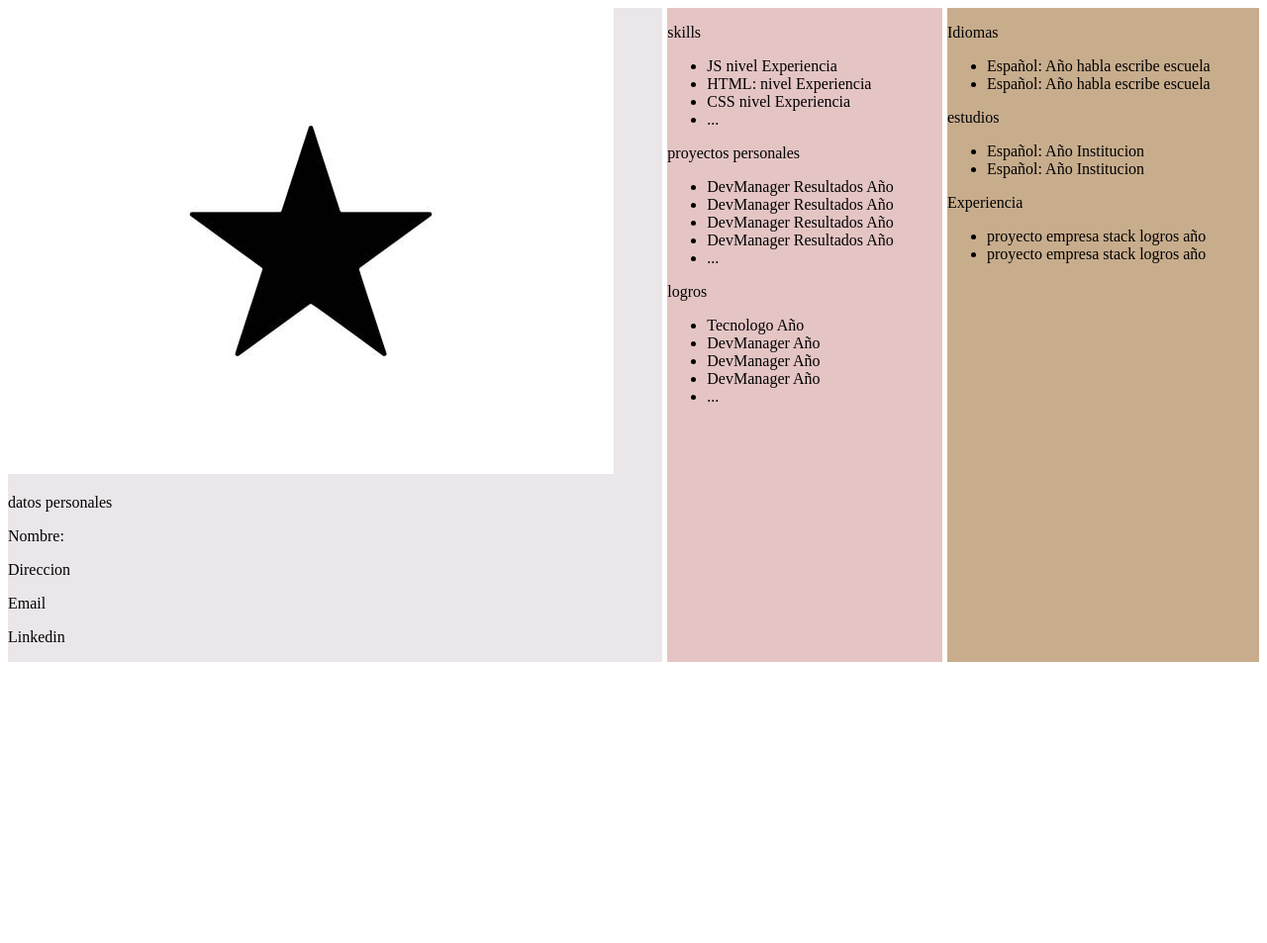
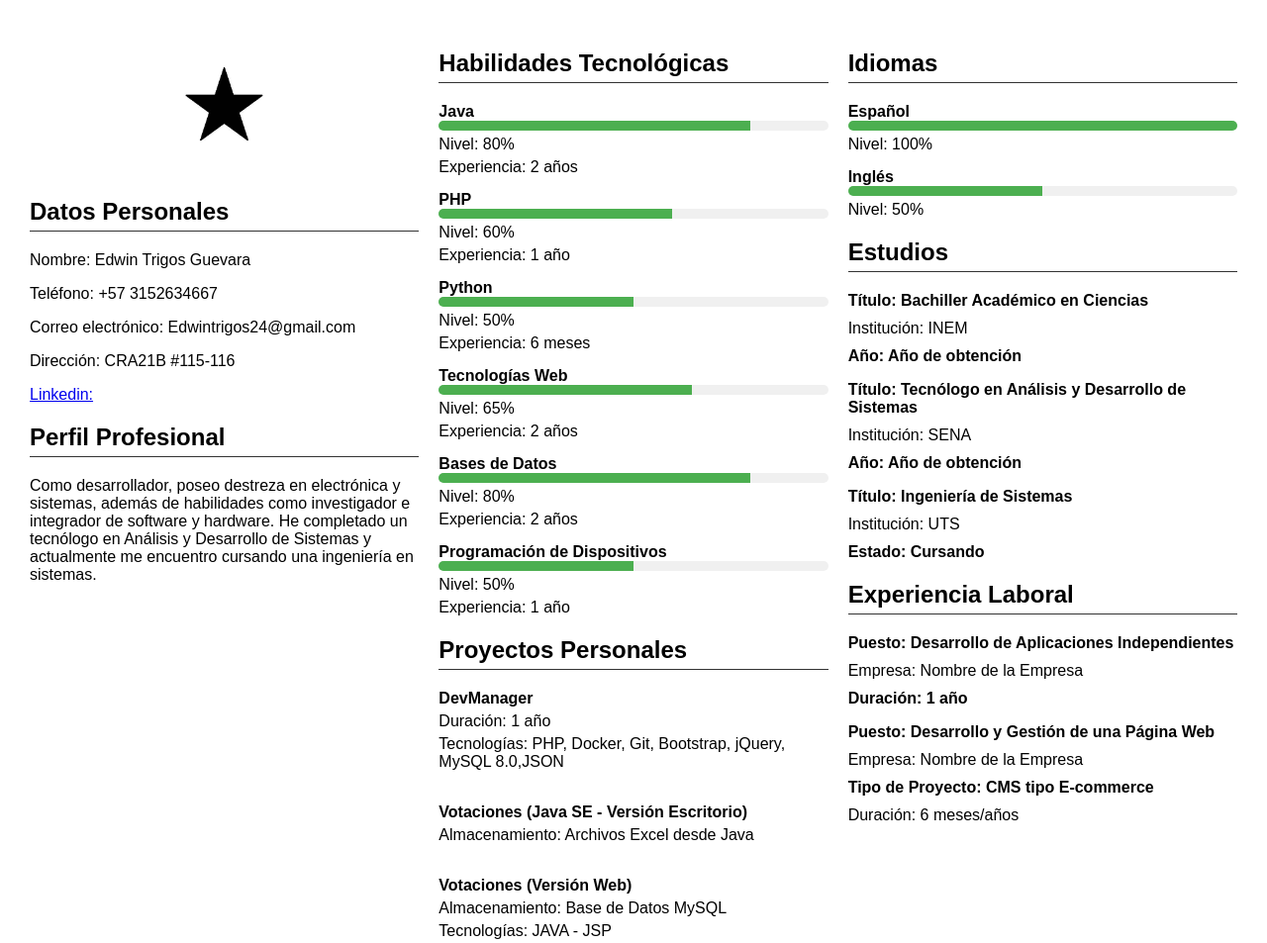
Before and after one commit to Ewin24/curriculum, a plain HTML site: page index.html in a window 1280 px wide. Shown: the whole page at 99% size. Before the commit the page ends 800 px from the top, so only its background shows below. Drawn offline with Linux system fonts and the light colour scheme.

Commit message:
Add files via upload

```diff
--- a/css/styles.css
+++ b/css/styles.css
@@ -1,23 +1,174 @@
-.container {
-    display: grid;
-    gap: 5px;
-    grid-template-columns: 25%, 25%, 25%, ;
+  @import url('https://fonts.googleapis.com/css2?family=Poppins:wght@300&display=swap');
+
+
+  body {
+      font-family: 'Poppins', sans-serif;
+  }
+
+  body {
+      font-family: Arial, sans-serif;
+      margin: 0;
+      padding: 0;
+  }
+
+  .container {
+      display: flex;
+      justify-content: space-between;
+      margin: 20px;
+  }
+
+  .columna1,
+  .columna2,
+  .columna3 {
+      flex: 1;
+      margin: 10px;
+  }
+
+  .foto-redonda {
+      border-radius: 50%;
+      overflow: hidden;
+      width: 150px;
+      height: 150px;
+      margin: 0 auto;
+  }
+
+  .foto-redonda img {
+      width: 100%;
+      height: 100%;
+      object-fit: cover;
+  }
+
+  .datos-personales,
+  .perfil-profesional,
+  .habilidades,
+  .proyectos-personales,
+  .idiomas,
+  .estudios,
+  .experiencia {
+      margin-bottom: 20px;
+  }
+
+  h2 {
+      border-bottom: 1px solid #333;
+      padding-bottom: 5px;
+  }
+
+  ul {
+      list-style: none;
+      padding: 0;
+  }
+
+  ul li {
+      margin-bottom: 5px;
+  }
+
+
+  .habilidades li {
+      margin-bottom: 15px;
+  }
+
+  .habilidad-nombre {
+      font-weight: bold;
+  }
+
+  .progreso {
+      background-color: #f0f0f0;
+      border-radius: 5px;
+      height: 10px;
+      overflow: hidden;
+  }
+
+  .barra-progreso {
+      height: 100%;
+      background-color: #4CAF50;
+  }
+
+  .habilidad-nivel,
+  .habilidad-experiencia {
+      display: block;
+      margin-top: 5px;
+  }
+
+
+  /* PROYECTOS */
+
+  .proyectos-personales ul {
+      list-style: none;
+      padding: 0;
+  }
+
+  .proyectos-personales li {
+      margin-bottom: 15px;
+  }
+
+  .proyecto-nombre {
+      font-weight: bold;
+  }
+
+  .proyecto-duracion,
+  .proyecto-almacenamiento,
+  .proyecto-tecnologias {
+      display: block;
+      margin-top: 5px;
+  }
+
+  /* ESTUDIOS */
+
+
+  .estudios ul {
+      list-style: none;
+      padding: 0;
+  }
+
+  .estudios li {
+      margin-bottom: 10px;
+  }
+
+  .estudios li:nth-child(odd) {
+      font-weight: bold;
+  }
+
+  .estudios li:nth-child(3),
+  .estudios li:nth-child(6) {
+      margin-bottom: 15px;
+  }
+
+  /* IDIOMAS */
+
+
+  .idiomas ul {
+      list-style: none;
+      padding: 0;
+  }
+
+  .idiomas li {
+      margin-bottom: 15px;
+  }
+
+  .idioma-nombre {
+      font-weight: bold;
+  }
+
+  .idioma-nivel {
+      display: block;
+      margin-top: 5px;
+  }
+
+  /* EXPERIENCIA */
+
+.experiencia ul {
+    list-style: none;
+    padding: 0;
 }
 
-.col1 {
-    background-color: #ebe6ea;
-    grid-column-start: 1;
-    grid-column-end: 1;
+.experiencia li {
+    margin-bottom: 10px;
 }
 
-.col2 {
-    background-color: #e4c5c4;
-    grid-column-start: 2;
-    grid-column-end: 2;
+.experiencia li:nth-child(odd) {
+    font-weight: bold;
 }
 
-.col3 {
-    background-color: #c8ad8d;
-    grid-column-start: 3;
-    grid-column-end: 3;
+.experiencia li:last-child {
+    margin-bottom: 15px;
 }
--- a/index.html
+++ b/index.html
@@ -10,165 +10,161 @@
 
 <body>
     <div class="container">
-        <div class="col1">
-            <div>
-                <div>
-                    <img src="images/istockphoto-1295967422-612x612.jpg" class="img-fluid rounded-top" alt="">
+        <div class="columna1">
+            <div class="foto-redonda">
+                <img src="images/istockphoto-1295967422-612x612.jpg" alt="Foto de perfil">
             </div>
-                <div>
-                    <p class="h4">datos personales</p>
-                    <p class="h4">Nombre: </p>
-                    <p class="h4">Direccion</p>
-                    <p class="h4">Email</p>
-                    <p class="h4">Linkedin</p>
+            <div class="datos-personales">
+                <h2>Datos Personales</h2>
+                <p>Nombre: Edwin Trigos Guevara</p>
+                <p>Teléfono: +57 3152634667</p>
+                <p>Correo electrónico: Edwintrigos24@gmail.com</p>
+                <p>Dirección: CRA21B #115-116</p>
+                <a href="www.linkedin.com/in/edwintrigosguevara">
+                    <p>Linkedin: </p>
+                </a>
+            </div>
+            <div class="perfil-profesional">
+                <h2>Perfil Profesional</h2>
+                <p>Como desarrollador, poseo destreza en electrónica y sistemas, además de habilidades como investigador
+                    e integrador de software y hardware. He completado un tecnólogo en Análisis y Desarrollo de Sistemas
+                    y actualmente me encuentro cursando una ingeniería en sistemas.</p>
             </div>
         </div>
-        </div>
-        <div class="col2">
-            <div>
-                <p class="h4">skills</p>
-                <div>
+
+        <div class="columna2">
+            <div class="habilidades">
+                <h2>Habilidades Tecnológicas</h2>
                 <ul>
                     <li>
-                            JS
-                            nivel
-                            Experiencia
+                        <span class="habilidad-nombre">Java</span>
+                        <div class="progreso">
+                            <div class="barra-progreso" style="width: 80%;"></div>
+                        </div>
+                        <span class="habilidad-nivel">Nivel: 80%</span>
+                        <span class="habilidad-experiencia">Experiencia: 2 años</span>
                     </li>
                     <li>
-                            HTML:
-                            nivel
-                            Experiencia
+                        <span class="habilidad-nombre">PHP</span>
+                        <div class="progreso">
+                            <div class="barra-progreso" style="width: 60%;"></div>
+                        </div>
+                        <span class="habilidad-nivel">Nivel: 60%</span>
+                        <span class="habilidad-experiencia">Experiencia: 1 año</span>
                     </li>
                     <li>
-                            CSS
-                            nivel
-                            Experiencia
+                        <span class="habilidad-nombre">Python</span>
+                        <div class="progreso">
+                            <div class="barra-progreso" style="width: 50%;"></div>
+                        </div>
+                        <span class="habilidad-nivel">Nivel: 50%</span>
+                        <span class="habilidad-experiencia">Experiencia: 6 meses</span>
                     </li>
-                        <li>...</li>
+                    <li>
+                        <span class="habilidad-nombre">Tecnologías Web</span>
+                        <div class="progreso">
+                            <div class="barra-progreso" style="width: 65%;"></div>
+                        </div>
+                        <span class="habilidad-nivel">Nivel: 65%</span>
+                        <span class="habilidad-experiencia">Experiencia: 2 años</span>
+                    </li>
+                    <li>
+                        <span class="habilidad-nombre">Bases de Datos</span>
+                        <div class="progreso">
+                            <div class="barra-progreso" style="width: 80%;"></div>
+                        </div>
+                        <span class="habilidad-nivel">Nivel: 80%</span>
+                        <span class="habilidad-experiencia">Experiencia: 2 años</span>
+                    </li>
+                    <li>
+                        <span class="habilidad-nombre">Programación de Dispositivos</span>
+                        <div class="progreso">
+                            <div class="barra-progreso" style="width: 50%;"></div>
+                        </div>
+                        <span class="habilidad-nivel">Nivel: 50%</span>
+                        <span class="habilidad-experiencia">Experiencia: 1 año</span>
+                    </li>
+                </ul>
+            </div>
+            <div class="proyectos-personales">
+                <h2>Proyectos Personales</h2>
+                <ul>
+                    <li>
+                        <span class="proyecto-nombre">DevManager</span>
+                        <span class="proyecto-duracion">Duración: 1 año</span>
+                        <span class="proyecto-tecnologias">Tecnologías: PHP, Docker, Git, Bootstrap, jQuery, MySQL
+                            8.0,JSON</span>
+                    </li>
+                    <br>
+                    <li>
+                        <span class="proyecto-nombre">Votaciones (Java SE - Versión Escritorio)</span>
+                        <span class="proyecto-almacenamiento">Almacenamiento: Archivos Excel desde Java</span>
+                    </li>
+                    <br>
+                    <li>
+                        <span class="proyecto-nombre">Votaciones (Versión Web)</span>
+                        <span class="proyecto-almacenamiento">Almacenamiento: Base de Datos MySQL</span>
+                        <span class="proyecto-tecnologias">Tecnologías: JAVA - JSP</span>
+                    </li>
                 </ul>
             </div>
 
         </div>
-            <div>
-                <p class="h4"> proyectos personales</p>
-                <div>
+
+        <div class="columna3">
+            <div class="idiomas">
+                <h2>Idiomas</h2>
                 <ul>
                     <li>
-                            DevManager
-                            Resultados
-                            Año
+                        <span class="idioma-nombre">Español</span>
+                        <div class="progreso">
+                            <div class="barra-progreso" style="width: 100%;"></div>
+                        </div>
+                        <span class="idioma-nivel">Nivel: 100%</span>
                     </li>
-
                     <li>
-                            DevManager
-                            Resultados
-                            Año
-                        </li>
-
-                        <li>
-                            DevManager
-                            Resultados
-                            Año
-                        </li>
-
-                        <li>
-                            DevManager
-                            Resultados
-                            Año
-                        </li>
-                        <li>...</li>
-                    </ul>
+                        <span class="idioma-nombre">Inglés</span>
+                        <div class="progreso">
+                            <div class="barra-progreso" style="width: 50%;"></div>
                         </div>
-            </div>
-            <div>
-                <p class="h4"> logros</p>
-                <ul>
-                    <li>
-                        Tecnologo
-                        Año
-                    </li>
-
-                    <li>
-                        DevManager
-                        Año
-                    </li>
-
-                    <li>
-                        DevManager
-                        Año
-                    </li>
-
-                    <li>
-                        DevManager
-                        Año
-                    </li>
-                    <li>...</li>
-                </ul>
-            </div>
-        </div>
-
-        <div class="col3">
-            <div>
-                <p class="h4"> Idiomas</p>
-                <ul>
-                    <li>
-                        Español:
-                        Año
-                        habla
-                        escribe
-                        escuela
-                    </li>
-
-                    <li>
-                        Español:
-                        Año
-                        habla
-                        escribe
-                        escuela
+                        <span class="idioma-nivel">Nivel: 50%</span>
                     </li>
                 </ul>
             </div>
-            <div>
-                <p class="h4"> estudios</p>
+            <div class="estudios">
+                <h2>Estudios</h2>
                 <ul>
-                    <li>
-                        Español:
-                        Año
-                        Institucion
-                    </li>
-                    <li>
-                        Español:
-                        Año
-                        Institucion
-                    </li>
-
+                    <li>Título: Bachiller Académico en Ciencias</li>
+                    <li>Institución: INEM</li>
+                    <li>Año: Año de obtención</li>
                 </ul>
-
+                <ul>
+                    <li>Título: Tecnólogo en Análisis y Desarrollo de Sistemas</li>
+                    <li>Institución: SENA</li>
+                    <li>Año: Año de obtención</li>
+                </ul>
+                <ul>
+                    <li>Título: Ingeniería de Sistemas</li>
+                    <li>Institución: UTS</li>
+                    <li>Estado: Cursando</li>
+                </ul>
             </div>
-            <div>
-                <p class="h4"> Experiencia</p>
+            <div class="experiencia">
+                <h2>Experiencia Laboral</h2>
                 <ul>
-                    <li>
-                        proyecto
-                        empresa
-                        stack
-                        logros
-                        año
-                    </li>
-                    <li>
-                        proyecto
-                        empresa
-                        stack
-                        logros
-                        año
-                    </li>
-
-
+                    <li>Puesto: Desarrollo de Aplicaciones Independientes</li>
+                    <li>Empresa: Nombre de la Empresa</li>
+                    <li>Duración: 1 año</li>
+                </ul>
+                <ul>
+                    <li>Puesto: Desarrollo y Gestión de una Página Web</li>
+                    <li>Empresa: Nombre de la Empresa</li>
+                    <li>Tipo de Proyecto: CMS tipo E-commerce</li>
+                    <li>Duración: 6 meses/años</li>
                 </ul>
             </div>
         </div>
     </div>
-
 </body>
 
 </html>
```
Lines whose indentation alone changed are shown as unchanged.
